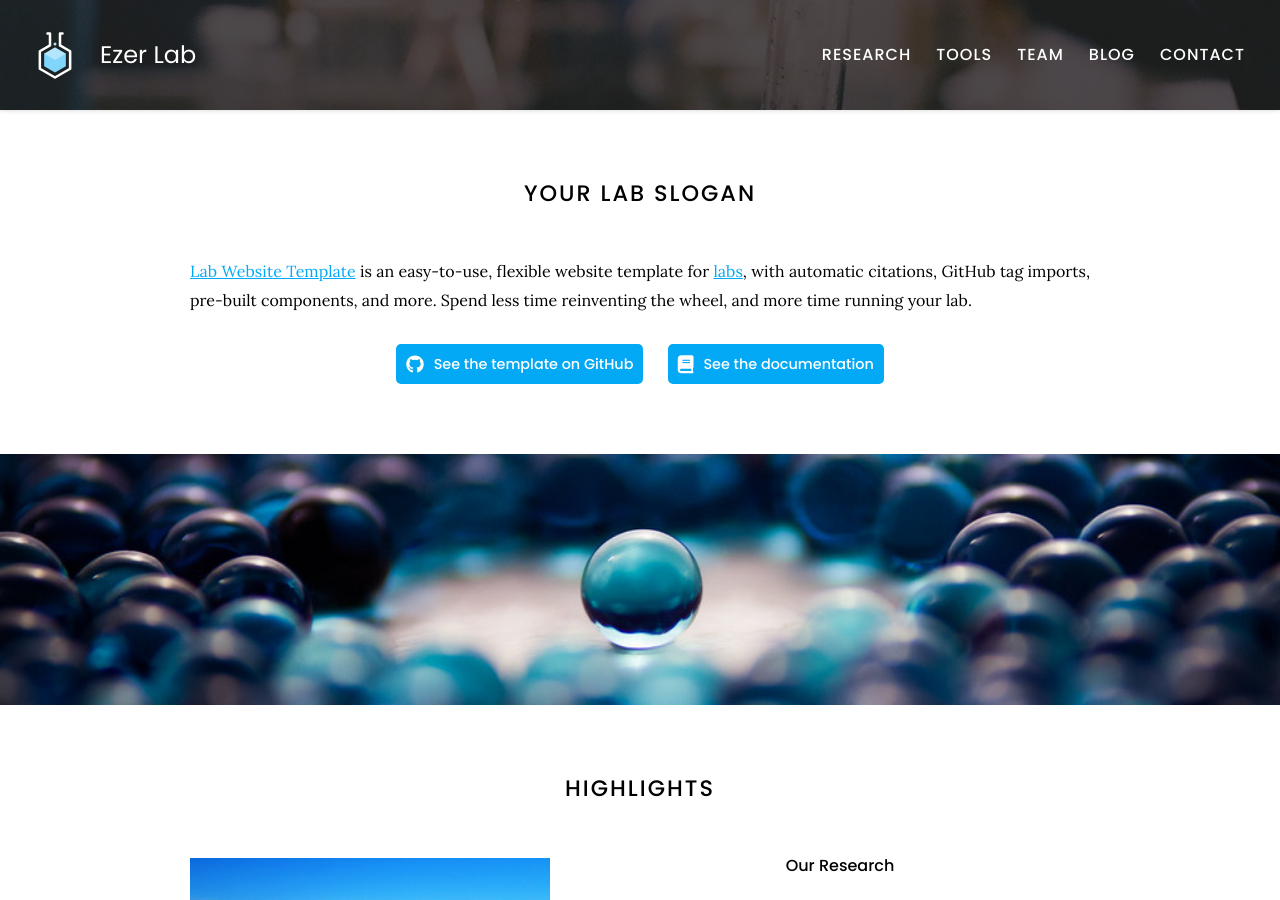
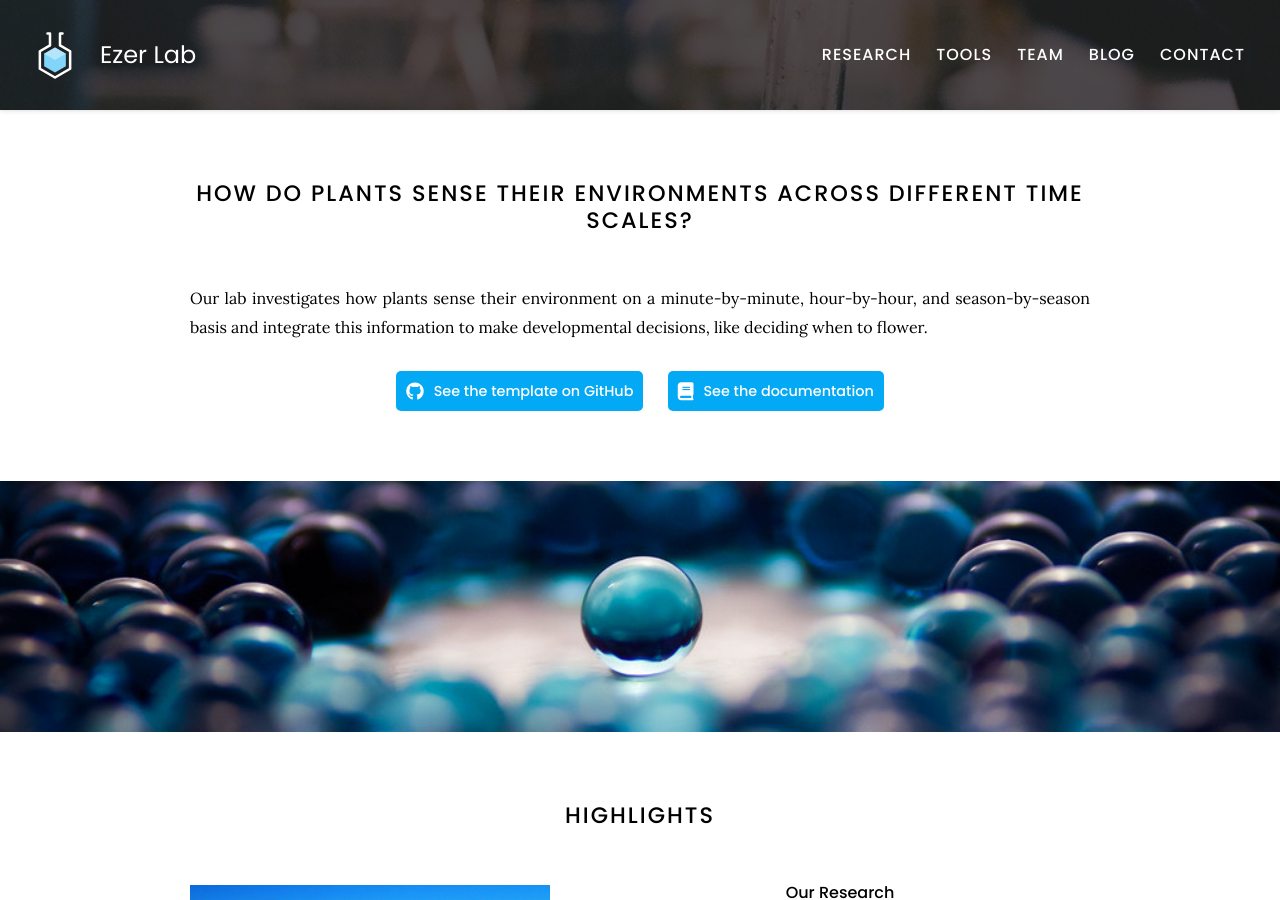
Before and after one commit to stressedplants/labwebsite, a Jekyll site: the page built from index.md, in a window 1280 px wide and 900 px high. Built offline with Jekyll 4.4.1, drawn with Linux system fonts in a browser that asks for light colours.

Commit message:
Update index.md

```diff
--- a/index.md
+++ b/index.md
@@ -2,10 +2,9 @@
 title: Home
 ---
 
-# Your Lab Slogan
+# How do plants sense their environments across different time scales?
 
-[Lab Website Template](https://github.com/greenelab/lab-website-template) is an easy-to-use, flexible website template for [labs](https://www.greenelab.com/), with automatic citations, GitHub tag imports, pre-built components, and more.
-Spend less time reinventing the wheel, and more time running your lab.
+Our lab investigates how plants sense their environment on a minute-by-minute, hour-by-hour, and season-by-season basis and integrate this information to make developmental decisions, like deciding when to flower.
 
 {%
   include link.html
```
